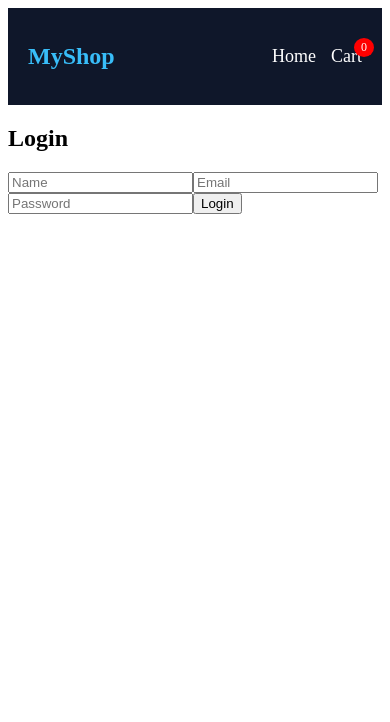
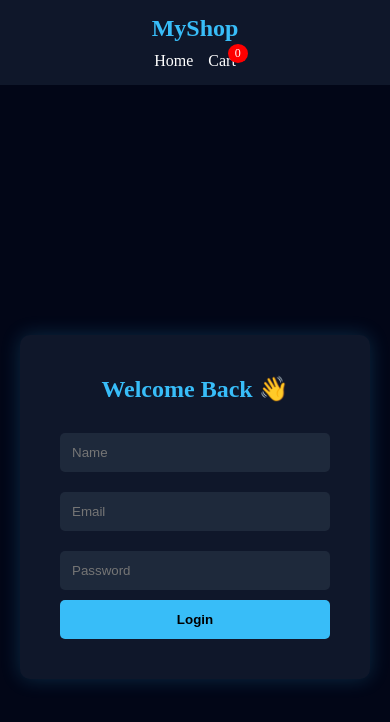
Before and after one commit to Komalkori2004/E-com, a React (Vite) app in the folder ShopCart/: page / in a window 390 px wide. Shown: the top 722 px of the page. Built offline with nearby package versions, Linux system fonts and the light colour scheme.

Commit message:
Update UI

```diff
--- a/ShopCart/src/App.jsx
+++ b/ShopCart/src/App.jsx
@@ -1,5 +1,5 @@
 import { BrowserRouter, Routes, Route } from "react-router-dom";
-
+import "./index.css"
 import Login from "./pages/login";
 import Home from "./pages/home";
 import Cart from "./pages/cart";
@@ -7,13 +7,11 @@ import Navbar from "./components/navbar";
 import CheckOut from "./components/checkout";
 import ProtectRoute from "./components/protectRoute";
 
-
-
 function App() {
   return (
     <>
       <BrowserRouter>
-      <Navbar/>
+        <Navbar />
         <Routes>
           <Route path="/" element={<Login />} />
           <Route
@@ -24,9 +22,17 @@ function App() {
               </ProtectRoute>
             }
           />
-          <Route path="/cart" element={<Cart/>} />
-           <Route path="/checkout" element={<CheckOut/>} />
 
+            <Route
+            path="/cart"
+            element={
+              <ProtectRoute>
+                <Cart />
+              </ProtectRoute>
+            }
+          />
+
+          <Route path="/checkout" element={<CheckOut />} />
         </Routes>
       </BrowserRouter>
     </>
--- a/ShopCart/src/index.css
+++ b/ShopCart/src/index.css
@@ -1,111 +1,5 @@
-:root {
-  --text: #6b6375;
-  --text-h: #08060d;
-  --bg: #fff;
-  --border: #e5e4e7;
-  --code-bg: #f4f3ec;
-  --accent: #aa3bff;
-  --accent-bg: rgba(170, 59, 255, 0.1);
-  --accent-border: rgba(170, 59, 255, 0.5);
-  --social-bg: rgba(244, 243, 236, 0.5);
-  --shadow:
-    rgba(0, 0, 0, 0.1) 0 10px 15px -3px, rgba(0, 0, 0, 0.05) 0 4px 6px -2px;
-
-  --sans: system-ui, 'Segoe UI', Roboto, sans-serif;
-  --heading: system-ui, 'Segoe UI', Roboto, sans-serif;
-  --mono: ui-monospace, Consolas, monospace;
-
-  font: 18px/145% var(--sans);
-  letter-spacing: 0.18px;
-  color-scheme: light dark;
-  color: var(--text);
-  background: var(--bg);
-  font-synthesis: none;
-  text-rendering: optimizeLegibility;
-  -webkit-font-smoothing: antialiased;
-  -moz-osx-font-smoothing: grayscale;
-
-  @media (max-width: 1024px) {
-    font-size: 16px;
-  }
-}
-
-@media (prefers-color-scheme: dark) {
-  :root {
-    --text: #9ca3af;
-    --text-h: #f3f4f6;
-    --bg: #16171d;
-    --border: #2e303a;
-    --code-bg: #1f2028;
-    --accent: #c084fc;
-    --accent-bg: rgba(192, 132, 252, 0.15);
-    --accent-border: rgba(192, 132, 252, 0.5);
-    --social-bg: rgba(47, 48, 58, 0.5);
-    --shadow:
-      rgba(0, 0, 0, 0.4) 0 10px 15px -3px, rgba(0, 0, 0, 0.25) 0 4px 6px -2px;
-  }
-
-  #social .button-icon {
-    filter: invert(1) brightness(2);
-  }
-}
-
-body {
-  margin: 0;
-}
-
-#root {
-  width: 1126px;
-  max-width: 100%;
-  margin: 0 auto;
-  text-align: center;
-  border-inline: 1px solid var(--border);
-  min-height: 100svh;
-  display: flex;
-  flex-direction: column;
+*{
+  margin: 0px;
+  padding: 0px;
   box-sizing: border-box;
 }
-
-h1,
-h2 {
-  font-family: var(--heading);
-  font-weight: 500;
-  color: var(--text-h);
-}
-
-h1 {
-  font-size: 56px;
-  letter-spacing: -1.68px;
-  margin: 32px 0;
-  @media (max-width: 1024px) {
-    font-size: 36px;
-    margin: 20px 0;
-  }
-}
-h2 {
-  font-size: 24px;
-  line-height: 118%;
-  letter-spacing: -0.24px;
-  margin: 0 0 8px;
-  @media (max-width: 1024px) {
-    font-size: 20px;
-  }
-}
-p {
-  margin: 0;
-}
-
-code,
-.counter {
-  font-family: var(--mono);
-  display: inline-flex;
-  border-radius: 4px;
-  color: var(--text-h);
-}
-
-code {
-  font-size: 15px;
-  line-height: 135%;
-  padding: 4px 8px;
-  background: var(--code-bg);
-}
--- a/ShopCart/src/main.jsx
+++ b/ShopCart/src/main.jsx
@@ -3,6 +3,7 @@ import { createRoot } from 'react-dom/client'
 
 import App from './App.jsx'
 
+import "./index.css"
 import {Provider}  from 'react-redux'
 
 import {store} from "./redux/store.js"
--- a/ShopCart/src/pages/home.jsx
+++ b/ShopCart/src/pages/home.jsx
@@ -23,9 +23,12 @@ const Home = () => {
       <img src={p.image} alt={p.title} />
       <h3>{p.title}</h3>
       <p>${p.price}</p>
-      <button onClick={() => dispatch(addToCart(p))}>
-        Add To Cart
-      </button>
+    <button onClick={() => {
+  console.log("CLICKED", p);
+  dispatch(addToCart(p));
+}}>
+  Add To Cart
+</button>
     </div>
   ))}
 </div>
--- a/ShopCart/src/pages/login.jsx
+++ b/ShopCart/src/pages/login.jsx
@@ -2,42 +2,74 @@ import { useDispatch } from "react-redux";
 import { useNavigate } from "react-router-dom";
 import { login } from "../redux/userSlice";
 import { useState } from "react";
+import "../styles/login.css";
 
 const Login = () => {
   const navigate = useNavigate();
   const dispatch = useDispatch();
 
-  const [form, setform] = useState({
+  const [form, setForm] = useState({
     name: "",
     email: "",
     password: "",
   });
-  const [error, setError] = useState("");
 
+  const [error, setError] = useState({});
 
   const handleChange = (e) => {
-    setform({ ...form, [e.target.name]: e.target.value });
+    const { name, value } = e.target;
+
+    setForm({ ...form, [name]: value });
+
+    let newError = { ...error };
+
+    if (name === "email") {
+      const emailRegex = /^[^\s@]+@[^\s@]+\.[^\s@]+$/;
+      if (!emailRegex.test(value)) {
+        newError.email = "Invalid email";
+      } else {
+        delete newError.email;
+      }
     }
 
+    if (name === "password") {
+      if (value.length < 6) {
+        newError.password = "Min 6 characters required";
+      } else {
+        delete newError.password;
+      }
+    }
+
+    setError(newError);
+  };
+
   const handleSubmit = () => {
-    if(!form.email ||!form.password){
-      setError("All Fields requird ")
-      return
+    let newError = {};
+
+    if (!form.email) newError.email = "Email required";
+    if (!form.password) newError.password = "Password required";
+
+    if (form.password && form.password.length < 6) {
+      newError.password = "Password must be at least 6 characters";
     }
-    if(form.password.length<6){
-      setError("Password must be at least 6 characters")
 
+    const emailRegex = /^[^\s@]+@[^\s@]+\.[^\s@]+$/;
+    if (form.email && !emailRegex.test(form.email)) {
+      newError.email = "Invalid email format";
     }
+
+    setError(newError);
+
+    if (Object.keys(newError).length > 0) return;
+
     dispatch(login(form));
     navigate("/home");
   };
 
   return (
-    <>
+    <div className="login-container">
       <div className="login-box">
-      <h2>Login</h2>
-
-      {error && <p style={{ color: "red" }}>{error}</p>}
+        <h2>Welcome Back 👋</h2>
 
         <input
           type="text"
@@ -52,6 +84,7 @@ const Login = () => {
           name="email"
           onChange={handleChange}
         />
+        {error.email && <p className="error">{error.email}</p>}
 
         <input
           type="password"
@@ -59,10 +92,11 @@ const Login = () => {
           name="password"
           onChange={handleChange}
         />
+        {error.password && <p className="error">{error.password}</p>}
 
         <button onClick={handleSubmit}>Login</button>
       </div>
-    </>
+    </div>
   );
 };
 
--- a/ShopCart/src/redux/store.js
+++ b/ShopCart/src/redux/store.js
@@ -1,12 +1,10 @@
 import { configureStore } from "@reduxjs/toolkit";
-import cartReducer from "./cartSlice"
-import userReducer from './userSlice'
+import cartReducer from "./cartSlice";
+import userReducer from "./userSlice";
 
-
- export const store = configureStore({
-    reducer: {
-        cart: cartReducer,
-        user: userReducer
-    }
-
-})
+export const store = configureStore({
+  reducer: {   // ✅ correct
+    cart: cartReducer,
+    user: userReducer
+  }
+});
--- a/ShopCart/src/styles/home.css
+++ b/ShopCart/src/styles/home.css
@@ -1,67 +1,83 @@
-.home-container{
+.home-container {
   display: grid;
   grid-template-columns: repeat(4, 1fr);
-  gap: 20px;
-  padding: 20px;
+  gap: 22px;
+  padding: 25px;
+  background: #0d0f14; /* soft dark */
+  min-height: 100vh;
 }
 
-.product-card{
-  border: 1px solid #ddd;
-  border-radius: 10px;
-  padding: 15px;
+/* 🧊 card */
+.product-card {
+  background: #161a22;
+  border-radius: 12px;
+  padding: 16px;
   text-align: center;
-  background: #fff;
-  transition: 0.3s;
+  color: #e4e4e7;
+  border: 1px solid #232733;
+  transition: all 0.25s ease;
 }
 
-.product-card:hover{
+.product-card:hover {
   transform: translateY(-5px);
-  box-shadow: 0px 5px 15px rgba(0,0,0,0.1);
+  border-color: #2f3442;
+  box-shadow: 0 10px 25px rgba(0,0,0,0.4);
 }
 
-.product-card img{
+/* 🖼 image */
+.product-card img {
   height: 150px;
   width: 100%;
   object-fit: contain;
+  margin-bottom: 12px;
 }
 
-.product-card h3{
-  font-size: 16px;
-  margin: 10px 0;
+/* 📝 title */
+.product-card h3 {
+  font-size: 14px;
+  margin: 8px 0;
+  color: #f4f4f5;
 }
 
-.product-card p{
-  font-weight: bold;
-  color: green;
+/* 💰 price */
+.product-card p {
+  font-size: 13px;
+  color: #9ca3af;
+  margin-bottom: 10px;
 }
 
-.product-card button{
-  padding: 8px 15px;
-  border: none;
-  background: #007bff;
-  color: white;
-  border-radius: 5px;
+/* 🔘 button */
+.product-card button {
+  padding: 10px;
+  border-radius: 8px;
+  border: 1px solid #2f3442;
+  background: #1f2430;
+  color: #f9fafb;
   cursor: pointer;
+  font-size: 13px;
+  transition: all 0.2s ease;
 }
 
-.product-card button:hover{
-  background: #0056b3;
+.product-card button:hover {
+  background: #2a2f3c;
 }
 
-@media (max-width: 1024px){
-  .home-container{
-    grid-template-columns: repeat(3,1fr);
+/* 📱 responsive */
+@media (max-width: 1024px) {
+  .home-container {
+    grid-template-columns: repeat(3, 1fr);
   }
 }
 
-@media (max-width: 768px){
-  .home-container{
-    grid-template-columns: repeat(2,1fr);
+@media (max-width: 768px) {
+  .home-container {
+    grid-template-columns: repeat(2, 1fr);
   }
 }
 
-@media (max-width: 480px){
-  .home-container{
+@media (max-width: 480px) {
+  .home-container {
     grid-template-columns: 1fr;
+    padding: 15px;
   }
 }
--- /dev/null
+++ b/ShopCart/src/styles/login.css
@@ -0,0 +1,55 @@
+.login-container {
+  height: 100vh;
+  display: flex;
+  justify-content: center;
+  align-items: center;
+  background: #020617;
+}
+
+.login-box {
+  background: #0f172a;
+  padding: 40px;
+  border-radius: 10px;
+  width: 350px;
+  text-align: center;
+  color: white;
+  box-shadow: 0 0 20px rgba(56, 189, 248, 0.2);
+}
+.login-box h2 {
+  color: #38bdf8;
+  margin-bottom: 20px;
+}
+
+.login-box input {
+  width: 100%;
+  padding: 12px;
+  margin: 10px 0;
+  border: none;
+  border-radius: 5px;
+  background: #1e293b;
+  color: white;
+}
+
+.login-box input:focus {
+  outline: 2px solid #38bdf8;
+}
+
+.login-box button {
+  width: 100%;
+  padding: 12px;
+  background: #38bdf8;
+  border: none;
+  border-radius: 5px;
+  font-weight: bold;
+  cursor: pointer;
+}
+
+.login-box button:hover {
+  background: #0ea5e9;
+}
+
+.error {
+  color: #f87171;
+  font-size: 14px;
+  margin-bottom: 10px;
+}
--- a/ShopCart/src/styles/nav.css
+++ b/ShopCart/src/styles/nav.css
@@ -1,57 +1,80 @@
-.navbar{
-  display:flex;
-  justify-content:space-between;
-  align-items:center;
-  padding:15px 50px;
-  background:#0f172a;
-  color:white;
+.navbar {
+  display: flex;
+  justify-content: space-between;
+  align-items: center;
+  padding: 15px 50px;
+  background: #0f172a;
+  color: white;
 }
 
-.logo{
-  font-size:24px;
-  font-weight:bold;
-  color:#38bdf8;
+.logo {
+  font-size: 24px;
+  font-weight: bold;
+  color: #38bdf8;
+  cursor: pointer;
 }
 
-.nav-links{
-  display:flex;
-  gap:30px;
+.nav-links {
+  display: flex;
+  align-items: center; /* 🔥 important */
+  gap: 25px;
 }
 
-.nav-links a{
-  text-decoration:none;
-  color:white;
-  font-size:18px;
-  position:relative;
+.nav-links a {
+  text-decoration: none;
+  color: white;
+  font-size: 16px;
+  position: relative;
 }
 
-.nav-links a:hover{
-  color:#38bdf8;
+.nav-links a:hover {
+  color: #38bdf8;
 }
 
-.cart-link{
-  position:relative;
+.cart-link {
+  position: relative;
 }
 
-.cart-count{
-  position:absolute;
-  top:-8px;
-  right:-12px;
-  background:red;
-  color:white;
-  border-radius:50%;
-  font-size:12px;
-  padding:2px 7px;
+.cart-count {
+  position: absolute;
+  top: -8px;
+  right: -12px;
+  background: red;
+  color: white;
+  border-radius: 50%;
+  font-size: 12px;
+  padding: 2px 7px;
 }
 
-@media(max-width:768px){
+.user-name {
+  font-size: 14px;
+  color: #94a3b8;
+}
 
-  .navbar{
-    padding:15px 20px;
+.logout-btn {
+  background: #38bdf8;
+  border: none;
+  padding: 6px 12px;
+  border-radius: 5px;
+  cursor: pointer;
+  font-weight: bold;
+}
+
+.logout-btn:hover {
+  background: #0ea5e9;
+}
+
+
+@media (max-width: 768px) {
+  .navbar {
+    padding: 15px 20px;
+    flex-direction: column;
+    gap: 10px;
   }
 
-  .nav-links{
-    gap:15px;
+  .nav-links {
+    flex-wrap: wrap;
+    justify-content: center;
+    gap: 15px;
   }
-
 }
```
Lines whose indentation alone changed are shown as unchanged.
